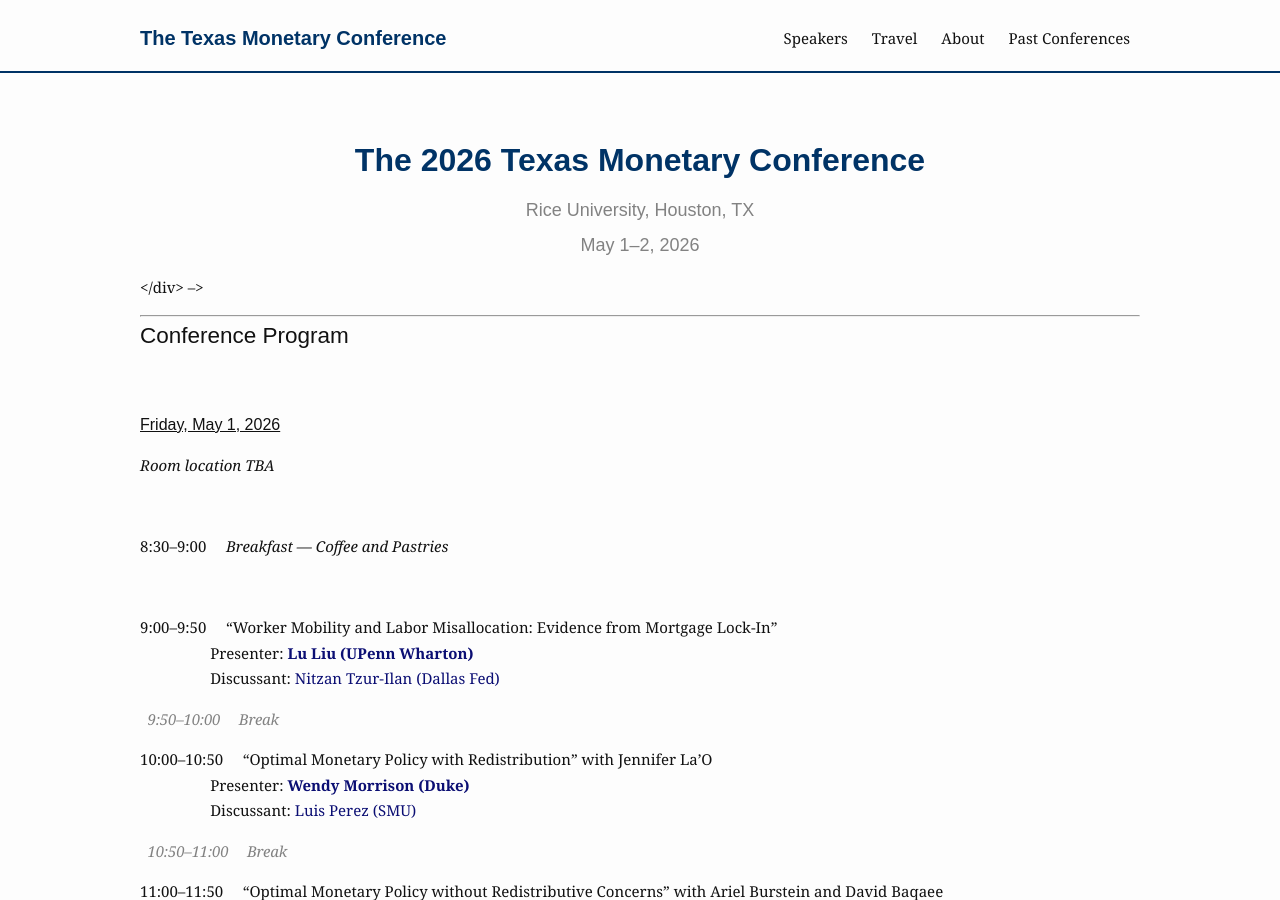
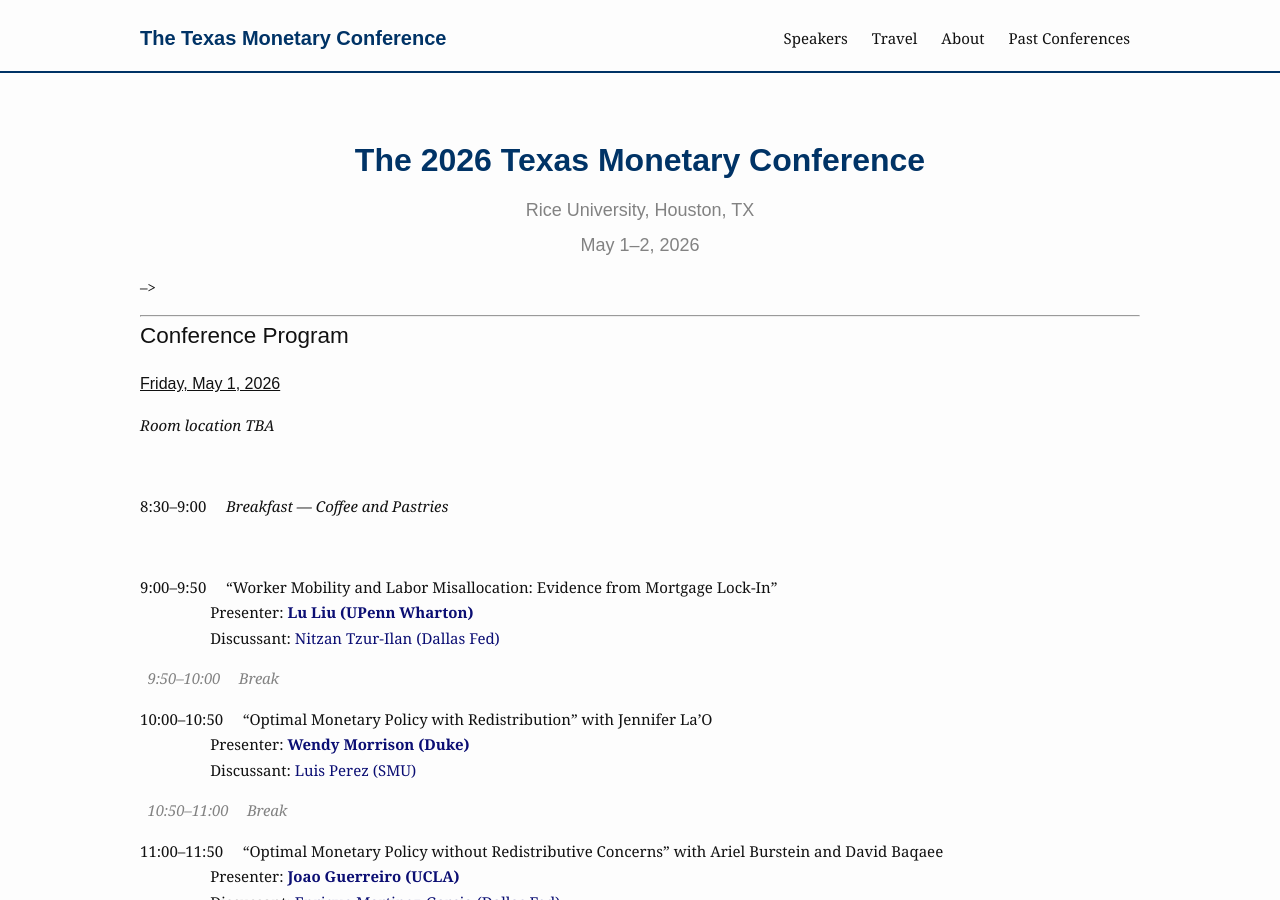
Before and after one commit to zbethune/zbethune.github.io, a Jekyll site: the page built from texas-monetary-conference/index.md, in a window 1280 px wide and 900 px high. Built offline with Jekyll 4.4.1, drawn with Linux system fonts in a browser that asks for light colours.

Commit message:
Update index.md

```diff
--- a/texas-monetary-conference/index.md
+++ b/texas-monetary-conference/index.md
@@ -13,13 +13,11 @@ slug: /texas-monetary-conference
 <!-- <div class="conference-register">
   <a class="register-button" href="#" target="_blank" rel="noopener noreferrer">Register for the Conference</a>
   <!-- Replace the href="#" above with the registration link when available -->
-</div> -->
+<!-- </div> --> -->
 
 ---
 
 ## Conference Program
-
-<br/>
 
 #### <u>Friday, May 1, 2026</u>
 <!-- Replace "Room location" with the actual room when confirmed -->
```
